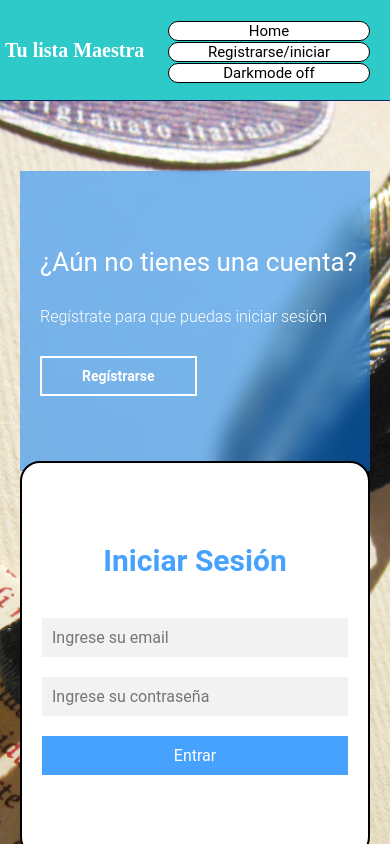
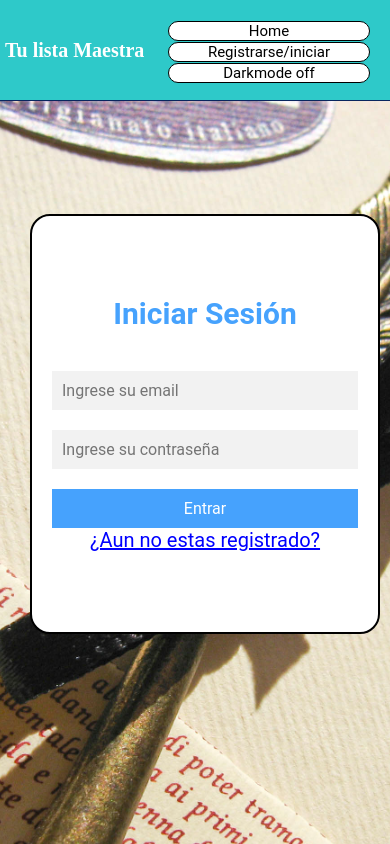
Before and after one commit to jullianjul/ToDoList, a React (Vite) app: page /ToDoList/loginandregister in a window 390 px wide. Shown: the top 844 px of the page. Built offline with nearby package versions, Linux system fonts and the light colour scheme; a web font is replaced by a local one.

Commit message:
se añadieron cambios al estilo de login and register para que no presente problemas en su presentación para dispositivos, aun no se implementa el hecho de que pueda verse en vista horizontal

```diff
--- a/src/Loginandregister.css
+++ b/src/Loginandregister.css
@@ -40,56 +40,9 @@ main{
   max-width: 800px;
   margin: auto;
   position: relative;
-}
-
-.caja__trasera{
-  width: 100%;
-  padding: 10px 20px;
   display: flex;
+  height: 60vh;
   justify-content: center;
-  -webkit-backdrop-filter: blur(10px);
-  backdrop-filter: blur(10px);
-  background-color: rgba(0, 128, 255, 0.5);
-
-}
-
-.caja__trasera div{
-  margin: 100px 40px;
-  color: white;
-  transition: all 500ms;
-}
-
-
-.caja__trasera div p,
-.caja__trasera button{
-  margin-top: 30px;
-}
-
-.caja__trasera div h3{
-  font-weight: 400;
-  font-size: 26px;
-}
-
-.caja__trasera div p{
-  font-size: 16px;
-  font-weight: 300;
-}
-
-.caja__trasera button{
-  padding: 10px 40px;
-  border: 2px solid #fff;
-  font-size: 14px;
-  background: transparent;
-  font-weight: 600;
-  cursor: pointer;
-  color: white;
-  outline: none;
-  transition: all 300ms;
-}
-
-.caja__trasera button:hover{
-  background: #fff;
-  color: #46A2FD;
 }
 
 /*Formularios*/
@@ -100,28 +53,45 @@ main{
   width: 100%;
   max-width: 380px;
   position: relative;
-  top: -185px;
   left: 10px;
-
-  /*La transicion va despues del codigo JS*/
-  transition: left 500ms cubic-bezier(0.175, 0.885, 0.320, 1.275);
+}
+.invisible{
+  display: none;
+}
+.visible{
+  display: block;
 }
 
-.contenedor__login-register form{
+.formulario_{
   width: 100%;
   padding: 80px 20px;
-  background: white;
+  background: rgb(255, 255, 255);
+  border: 2px solid black;
+  position: absolute;
+  border-radius: 20px;
+}
+.formulario_dark{
+  width: 100%;
+  padding: 80px 20px;
+  background: rgb(53, 52, 52);
   border: 2px solid black;
   position: absolute;
   border-radius: 20px;
 }
 
-.contenedor__login-register form h2{
+.formtitle{
   font-size: 30px;
   text-align: center;
   margin-bottom: 20px;
   color: #46A2FD;
 }
+.formtitledark{
+  font-size: 30px;
+  text-align: center;
+  margin-bottom: 20px;
+  color: #fdbd46;
+}
+
 
 .contenedor__login-register form input{
   width: 100%;
@@ -148,16 +118,6 @@ main{
   outline: none;
 }
 
-
-
-
-.formulario__login{
-  opacity: 1;
-  display: block;
-}
-.formulario__register{
-  display: none;
-}
 .label-error{
   color: red;
 }
@@ -186,6 +146,47 @@ main{
   background-color: hsla(125, 53%, 53%, 0.5);
 }
 
+.Linkstoforms{
+  display: flex;
+  justify-content: center;
+  align-items: center;
+}
+.linktoform{
+  text-decoration: underline;
+  cursor: pointer;
+  font-size: 20px;
+  color: blue;
+}
+.linktoform:hover{
+  color: rgb(104, 104, 245);
+}
+.linktoformdark{
+  text-decoration: underline;
+  cursor: pointer;
+  font-size: 20px;
+  color: rgb(255, 255, 255);
+}
+.linktoformdark:hover{
+  color: rgb(172, 172, 172);
+}
+
+.botonentrar{
+  cursor: pointer;
+  background-color: #46A2FD;
+  color: white;
+}
+.botonentrar:hover{
+  background-color: #8abff3;
+}
+.botonentrardark{
+  cursor: pointer;
+  background-color: #fdbd46;
+  color: white;
+}
+.botonentrardark:hover{
+  background-color:#f5c772 ;
+}
+
 @media screen and (max-width: 850px){
 
   main{
@@ -197,35 +198,6 @@ main{
   .Backgrounddark{
     height: 140vh;
   }
-  .caja__trasera{
-      max-width: 350px;
-      height: 300px;
-      flex-direction: column;
-      margin: auto;
-  }
-
-  .caja__trasera div{
-      margin: 0px;
-      position: absolute;
-  }
-
-
-  /*Formularios*/
-
-  .contenedor__login-register{
-      top: -10px;
-      left: -5px;
-      margin: auto;
-  }
-
-  .contenedor__login-register form{
-      position: relative;
-  }
-}
-.botonentrar{
-  cursor: pointer;
-  background-color: #46A2FD;
-  color: white;
 }
 .modal-anuncementuseroremail_alert{
   color: red;
--- a/src/Loginandregister.jsx
+++ b/src/Loginandregister.jsx
@@ -8,83 +8,6 @@ import { useNavigate } from "react-router-dom";
 
 const LoginAndRegister= () => {
   {/*inicio animación*/}
-  useEffect(() => {
-    const btnIniciarSesion = document.getElementById("btn__iniciar-sesion");
-    const btnRegistrarse = document.getElementById("btn__registrarse");
-    const cajaTraseraLogin = document.querySelector(".caja__trasera-login");
-    const cajaTraseraRegister = document.querySelector(".caja__trasera-register");
-    const formularioLogin = document.querySelector(".formulario__login");
-    const formularioRegister = document.querySelector(".formulario__register");
-    const contenedorLoginRegister = document.querySelector(".contenedor__login-register");
-
-    const isLogged = localStorage.getItem('islog');
-
-    if (isLogged === 'true') {
-      // Si está registrado, redirige a la página '/Aplication'
-      navigate("/ToDoList/Aplication");
-    }
-
-
-    const anchoPage = () => {
-      if (window.innerWidth > 850) {
-        cajaTraseraRegister.style.display = "block";
-        cajaTraseraLogin.style.display = "block";
-      } else {
-        cajaTraseraRegister.style.display = "block";
-        cajaTraseraRegister.style.opacity = "1";
-        cajaTraseraLogin.style.display = "none";
-        formularioLogin.style.display = "block";
-        contenedorLoginRegister.style.left = "0px";
-        formularioRegister.style.display = "none";
-      }
-    };
-
-    anchoPage();
-
-    const iniciarSesion = () => {
-      if (window.innerWidth > 850) {
-        formularioLogin.style.display = "block";
-        contenedorLoginRegister.style.left = "10px";
-        formularioRegister.style.display = "none";
-        cajaTraseraRegister.style.opacity = "1";
-        cajaTraseraLogin.style.opacity = "0";
-      } else {
-        formularioLogin.style.display = "block";
-        contenedorLoginRegister.style.left = "0px";
-        formularioRegister.style.display = "none";
-        cajaTraseraRegister.style.display = "block";
-        cajaTraseraLogin.style.display = "none";
-      }
-    };
-
-    const register = () => {
-      if (window.innerWidth > 850) {
-        formularioRegister.style.display = "block";
-        contenedorLoginRegister.style.left = "410px";
-        formularioLogin.style.display = "none";
-        cajaTraseraRegister.style.opacity = "0";
-        cajaTraseraLogin.style.opacity = "1";
-      } else {
-        formularioRegister.style.display = "block";
-        contenedorLoginRegister.style.left = "0px";
-        formularioLogin.style.display = "none";
-        cajaTraseraRegister.style.display = "none";
-        cajaTraseraLogin.style.display = "block";
-        cajaTraseraLogin.style.opacity = "1";
-      }
-    };
-
-    btnIniciarSesion.addEventListener("click", iniciarSesion);
-    btnRegistrarse.addEventListener("click", register);
-    window.addEventListener("resize", anchoPage);
-
-    return () => {
-      // Eliminar los event listeners al desmontar el componente
-      btnIniciarSesion.removeEventListener("click", iniciarSesion);
-      btnRegistrarse.removeEventListener("click", register);
-      window.removeEventListener("resize", anchoPage);
-    };
-  }, []);
   {/*Fin animación*/}
   const navigate = useNavigate();
 
@@ -329,7 +252,11 @@ const LoginAndRegister= () => {
   const Background=()=>{
     return <main className={darkmode?'Backgrounddark':'Background'}></main>
   }
+  const [mostrarFormulario, setMostrarFormulario] = useState(false);
 
+  const toggleFormulario = () => {
+    setMostrarFormulario(!mostrarFormulario);
+  };
   return (
     <>
     {registersuccess &&         <Modal
@@ -381,22 +308,10 @@ const LoginAndRegister= () => {
       }
         <main>
           <div className="contenedor__todo">
-            <div className="caja__trasera">
-              <div className="caja__trasera-login">
-                <h3>¿Ya tienes una cuenta?</h3>
-                <p>Inicia sesión para entrar en la página</p>
-                <button id="btn__iniciar-sesion">Iniciar Sesión</button>
-              </div>
-              <div className="caja__trasera-register">
-                <h3>¿Aún no tienes una cuenta?</h3>
-                <p>Regístrate para que puedas iniciar sesión</p>
-                <button id="btn__registrarse">Regístrarse</button>
-              </div>
-            </div>
+            <div className="contenedor__login-register">
+              <form  className={darkmode?'formulario_dark':"formulario_"}>
+                <h2 className={darkmode?'formtitledark':'formtitle'}>Iniciar Sesión</h2>
 
-            <div className="contenedor__login-register">
-              <form  className="formulario__login">
-                <h2>Iniciar Sesión</h2>
                 {hasError &&
                 <div className='label-alert'>
                 <label htmlFor="" className='label-alert-content'>su contraseña o usuario son incorrectos o no estan en nuestra plataforma</label>
@@ -421,10 +336,13 @@ const LoginAndRegister= () => {
                 {passwordError &&
                 <label htmlFor="" className='label-error'>contraseña invalida o incompleta</label>
                 }
-                <input onClick={handleSubmit} type='button' value={'Entrar'}  className='botonentrar'/>
+                <input onClick={handleSubmit} type='button' value={'Entrar'}  className={darkmode?'botonentrardark':'botonentrar'}/>
+                <div className='Linkstoforms'>
+                <a onClick={toggleFormulario} className={darkmode?'linktoformdark':'linktoform'}>¿Aun no estas registrado?</a>
+                </div>
               </form>
-              <form className="formulario__register">
-                <h2>Regístrarse</h2>
+              <form className={`formulario_${darkmode?'dark':''} ${mostrarFormulario ? 'visible' : 'invisible'}`}>
+                <h2 className={darkmode?'formtitledark':'formtitle'}>Regístrarse</h2>
                 <Register attributes={{
                   id:'Nameuserid',
                   name: 'Nameuser',
@@ -468,7 +386,10 @@ const LoginAndRegister= () => {
                 {passwordErrorR &&
                 <label htmlFor="" className='label-error'>contraseña invalida o incompleta</label>
                 }
-                <input type='button' onClick={handleSubmitregister} value={'Entrar'}  className='botonentrar'/>
+                <input type='button' onClick={handleSubmitregister} value={'Entrar'}  className={darkmode?'botonentrardark':'botonentrar'}/>
+                <div className='Linkstoforms'>
+                <a onClick={toggleFormulario} className={darkmode?'linktoformdark':'linktoform'}>¿Ya tiene cuenta?</a>
+                </div>
               </form>
             </div>
           </div>
```
